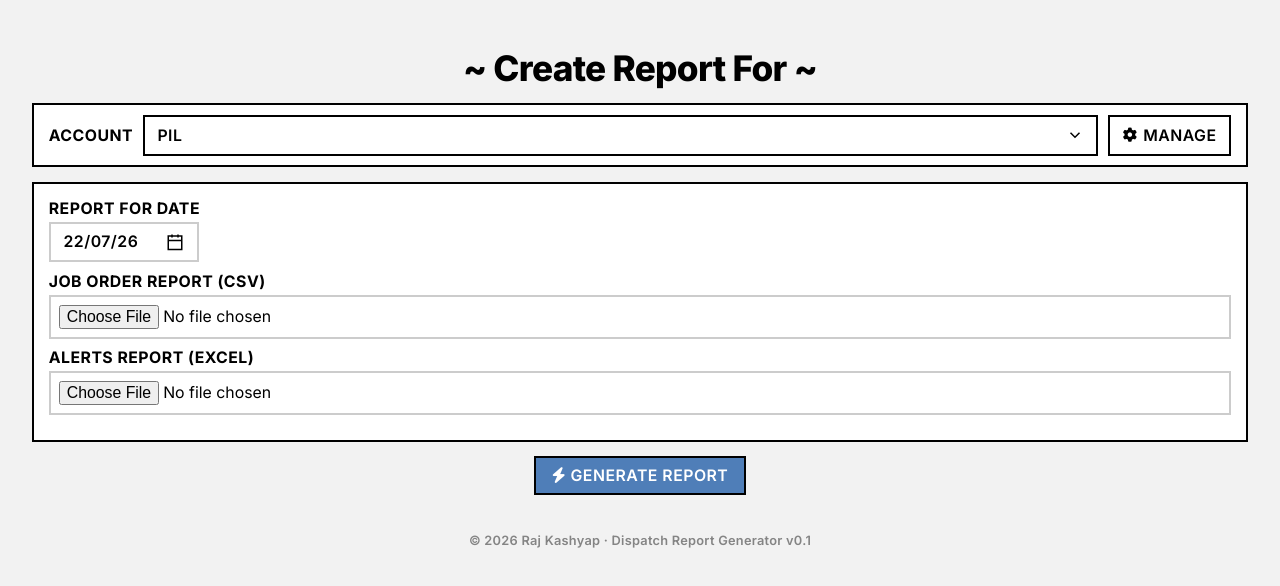
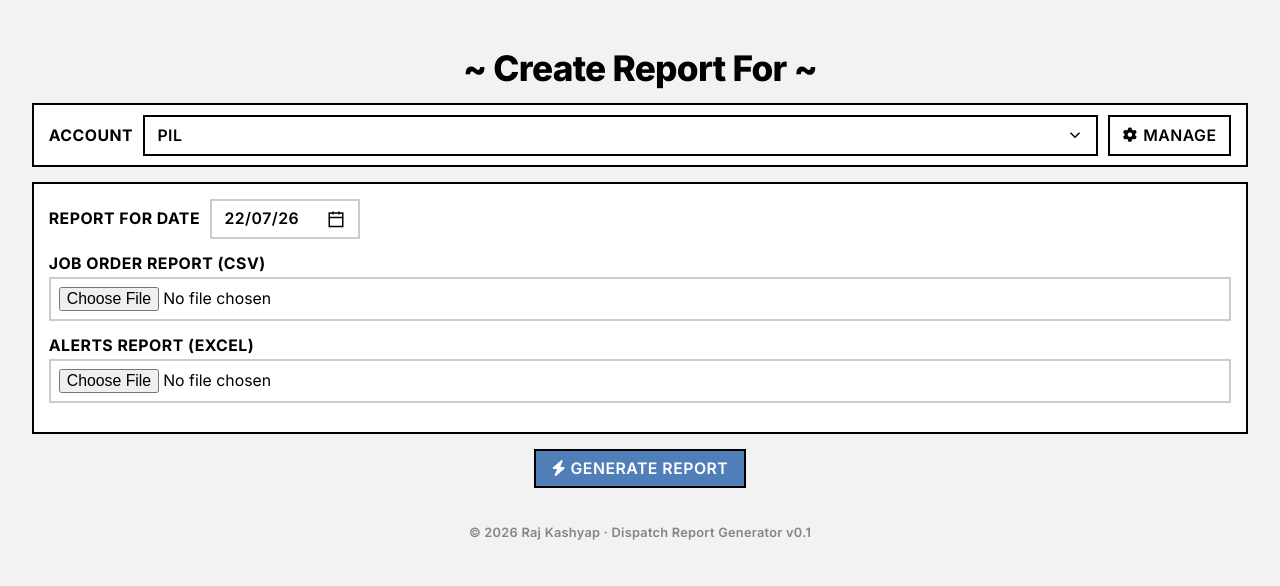
Before and after one commit to Raj-Kashyap001/dispatch-report, a React (Vite) app: page / in a window 1280 px wide. Shown: the top 586 px of the page. Built offline with nearby package versions, Linux system fonts and the light colour scheme.

Commit message:
fix: inline date label+picker on same line, increase field spacing

```diff
--- a/src/components/InputCard.tsx
+++ b/src/components/InputCard.tsx
@@ -24,7 +24,7 @@ const InputCard = ({
 
   return (
     <div id="input-card">
-      <div className="field-group">
+      <div className="field-group inline-field">
         <label>Report For Date</label>
         <CustomDatePicker value={reportDate} onChange={onDateChange} />
       </div>
--- a/src/index.css
+++ b/src/index.css
@@ -89,7 +89,18 @@ label {
 }
 
 .field-group {
-    margin-bottom: var(--space-sm);
+  margin-bottom: var(--space-md);
+}
+
+.field-group.inline-field {
+  display: flex;
+  align-items: center;
+  gap: var(--space-sm);
+}
+
+.field-group.inline-field label {
+  margin-bottom: 0;
+  white-space: nowrap;
 }
 
 /* ---------- ACCOUNT BAR ---------- */
```
